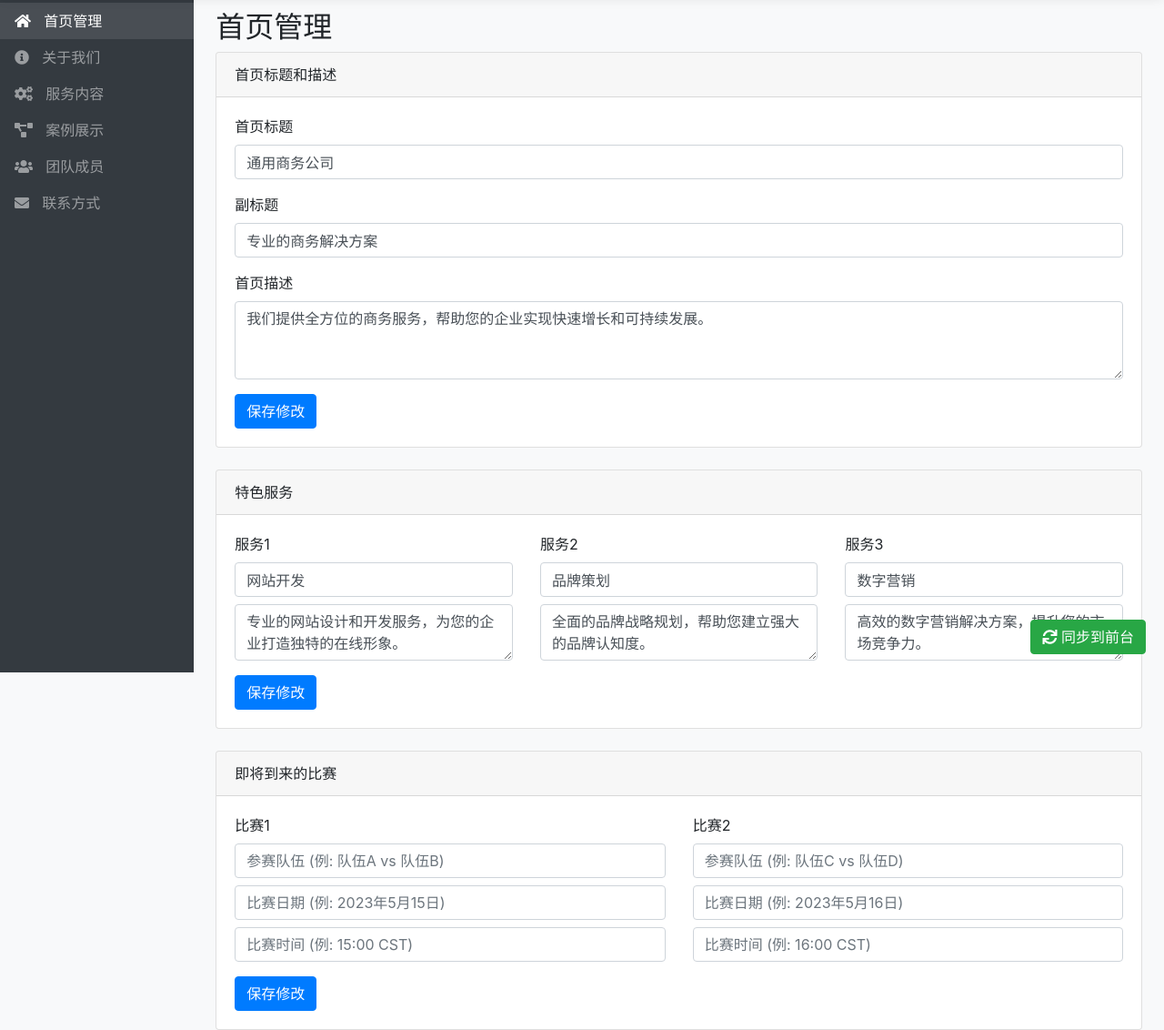
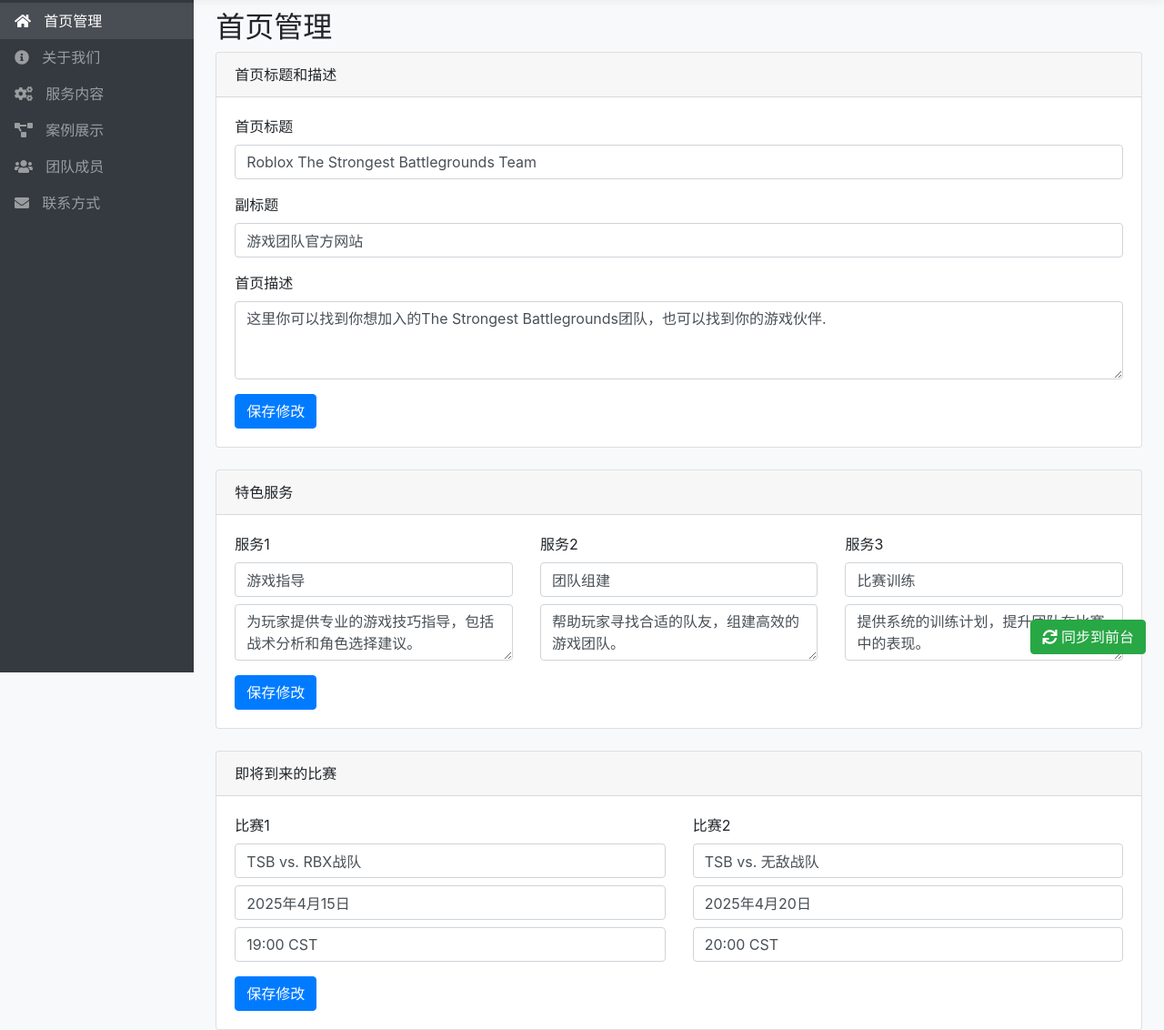
Before and after one commit to PuneetGOTO/business-website, a website: page admin/dashboard.html in a window 1280 px wide. Shown: the part 61-1193 px from the top of the page at 91% size. Drawn offline with nearby package versions, Linux system fonts and the light colour scheme.

Commit message:
更新初始化数据，使管理面板内容与前台网站主题匹配

```diff
--- a/admin/dashboard.html
+++ b/admin/dashboard.html
@@ -755,44 +755,57 @@
         function initializeDefaultData() {
             // 首页数据
             const homeData = {
-                title: "通用商务公司",
-                subtitle: "专业的商务解决方案",
-                description: "我们提供全方位的商务服务，帮助您的企业实现快速增长和可持续发展。"
+                title: "Roblox The Strongest Battlegrounds Team",
+                subtitle: "游戏团队官方网站",
+                description: "这里你可以找到你想加入的The Strongest Battlegrounds团队，也可以找到你的游戏伙伴."
             };
             localStorage.setItem('homeHeaderForm', JSON.stringify(homeData));
 
             // 特色服务
             const servicesData = {
-                service1Title: "网站开发",
-                service1Description: "专业的网站设计和开发服务，为您的企业打造独特的在线形象。",
-                service2Title: "品牌策划",
-                service2Description: "全面的品牌战略规划，帮助您建立强大的品牌认知度。",
-                service3Title: "数字营销",
-                service3Description: "高效的数字营销解决方案，提升您的市场竞争力。"
+                service1Title: "游戏指导",
+                service1Description: "为玩家提供专业的游戏技巧指导，包括战术分析和角色选择建议。",
+                service2Title: "团队组建",
+                service2Description: "帮助玩家寻找合适的队友，组建高效的游戏团队。",
+                service3Title: "比赛训练",
+                service3Description: "提供系统的训练计划，提升团队在比赛中的表现。"
             };
             localStorage.setItem('featuredServicesForm', JSON.stringify(servicesData));
 
             // 关于我们
             const aboutData = {
                 title: "关于我们",
-                description: "我们是一家专注于提供全方位商务解决方案的公司，致力于帮助企业实现可持续发展。"
+                description: "我们是一支专业的Roblox The Strongest Battlegrounds游戏团队，致力于在游戏中创造最佳体验并帮助玩家提升技能。"
             };
             localStorage.setItem('aboutForm', JSON.stringify(aboutData));
 
             // 联系方式
             const contactData = {
-                address: "北京市朝阳区CBD商务中心",
-                phone: "010-12345678",
-                email: "contact@example.com"
+                title: "联系我们",
+                address: "游戏内工会: TSB公会总部",
+                phone: "Discord: TSB#1234",
+                email: "contact@tsbteam.com"
             };
             localStorage.setItem('contactForm', JSON.stringify(contactData));
+
+            // 即将到来的比赛
+            const upcomingMatchesData = {
+                match1Teams: "TSB vs. RBX战队",
+                match1Date: "2025年4月15日",
+                match1Time: "19:00 CST",
+                match2Teams: "TSB vs. 无敌战队",
+                match2Date: "2025年4月20日",
+                match2Time: "20:00 CST"
+            };
+            localStorage.setItem('upcomingMatchesForm', JSON.stringify(upcomingMatchesData));
 
             // 保存所有数据到websiteContent
             const allData = {
                 homeHeaderForm: homeData,
                 featuredServicesForm: servicesData,
                 aboutForm: aboutData,
-                contactForm: contactData
+                contactForm: contactData,
+                upcomingMatchesForm: upcomingMatchesData
             };
             localStorage.setItem('websiteContent', JSON.stringify(allData));
 
```
